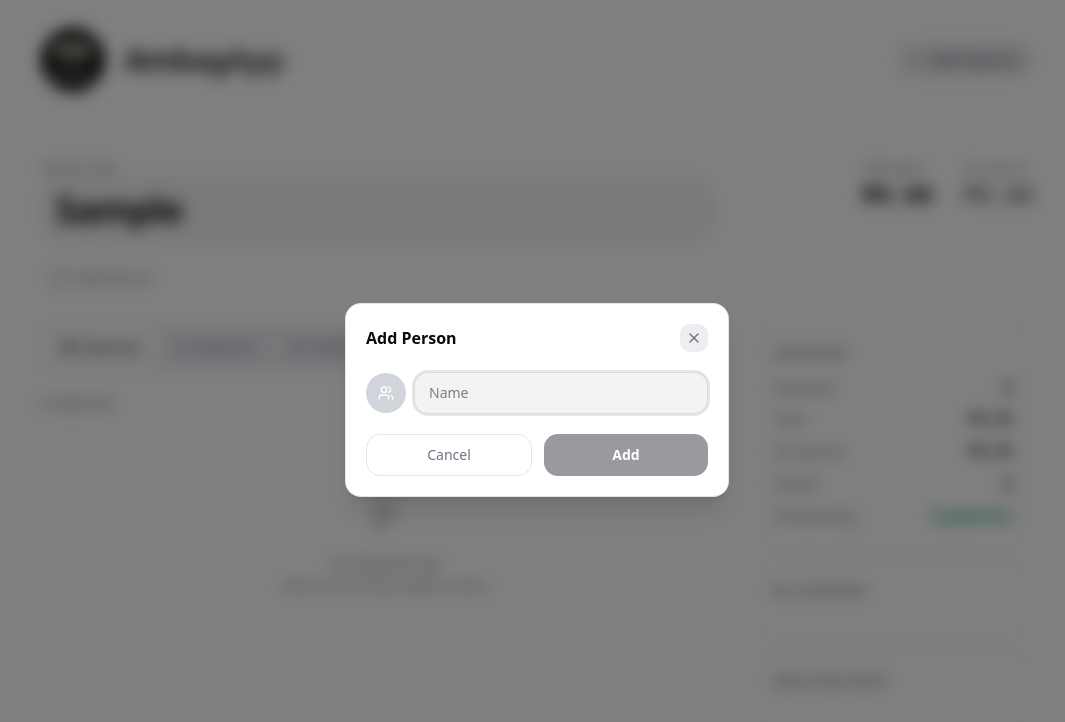
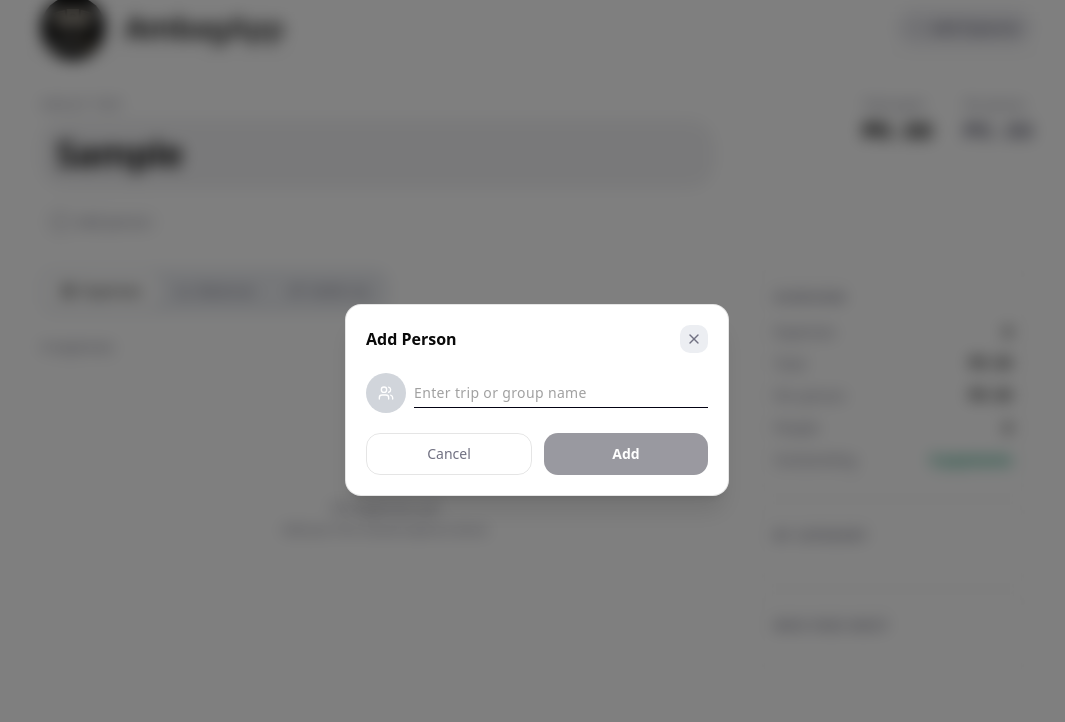
Before and after one commit to joshcost4/AmbagApp, a React (Vite) app: page / in a window 1280 px wide. Both pictures are taken after typing "Sample" into the empty fields and a click on the button "Add person". Shown: the top 722 px of the page, without its empty margins (103-1168 px from the left). Built offline with nearby package versions, Linux system fonts and the light colour scheme.

Commit message:
style: update group name font to a smaller elegant look

```diff
--- a/src/app/App.tsx
+++ b/src/app/App.tsx
@@ -424,10 +424,9 @@ export default function App() {
       style={{ fontFamily: "'DM Sans', system-ui, sans-serif" }}
     >
       {/* ── Top Nav ───────────────────────────────────────── */}
-<nav className="sticky top-0 z-10 bg-background/90 backdrop-blur border-b border-border py-3 md:py-4">
-        <div className="max-w-5xl mx-auto px-4 flex items-center justify-between py-2">
-
-          <div className="flex items-center gap-3 sm:gap-4 md:gap-5 my-1">
+      <nav className="sticky top-0 z-10 bg-background/90 backdrop-blur border-b border-border">
+        <div className="max-w-5xl mx-auto px-4 h-14 flex items-center justify-between">
+          <div className="flex items-center gap-3 sm:gap-4 md:gap-5">
             <img
               src="/logo.jpg"
               alt="AmbagApp logo"
@@ -436,11 +435,11 @@ export default function App() {
                 (e.target as HTMLImageElement).src = '/dist/logo.jpg';
               }}
             />
+            {/* Pinalaki natin ang text mula text-sm patungong bold text-xl at text-2xl/3xl sa desktop */}
             <span className="font-black tracking-tight text-xl text-neutral-900 sm:text-2xl md:text-3xl bg-gradient-to-r from-neutral-900 to-neutral-600 bg-clip-text text-transparent">
               AmbagApp
             </span>
           </div>
-
           <button
             onClick={() => setShowExpenseModal(true)}
             disabled={members.length === 0}
@@ -523,7 +522,7 @@ export default function App() {
           <div className="flex flex-col sm:flex-row sm:items-start sm:justify-between gap-6">
             <div className="max-w-2xl w-full space-y-4">
               <div>
-                <p className="text-xs font-medium uppercase tracking-wider text-neutral-500 placeholder:text-neutral-400 focus:outline-none transition-all">
+                <p className="text-xs font-medium text-muted-foreground uppercase tracking-widest mb-2">
                   Group Trip
                 </p>
                 <input
@@ -1287,11 +1286,8 @@ export default function App() {
               <input
                 autoFocus
                 type="text"
-                placeholder="Name"
-                value={newMemberName}
-                onChange={(e) => setNewMemberName(e.target.value)}
-                onKeyDown={(e) => e.key === "Enter" && addMember()}
-                className="flex-1 px-3.5 py-2.5 bg-input-background rounded-xl border border-border text-sm focus:outline-none focus:ring-2 focus:ring-foreground/10 transition-all"
+                placeholder="Enter trip or group name"
+                className="text-sm font-medium tracking-wide text-neutral-700 placeholder:text-neutral-400 placeholder:font-light bg-transparent border-b border-muted py-1 focus:outline-none focus:border-primary transition-all w-full max-w-md"
               />
             </div>
             <div className="flex gap-3">
```
